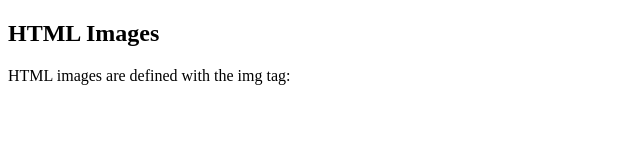
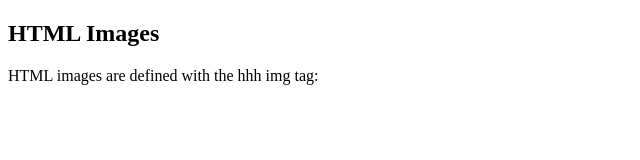
Before and after one commit to Dhanhiyel/ContinousDeploymentTest, a plain HTML site: page web.html in a window 1280 px wide. Shown: the full height of the page, 0-640 px from the left. Drawn offline with Linux system fonts and the light colour scheme.

Commit message:
Update web.html

```diff
--- a/web.html
+++ b/web.html
@@ -3,7 +3,7 @@
 <body>
 
 <h2>HTML Images</h2>
-<p>HTML images are defined with the img tag:</p>
+<p>HTML images are defined with the hhh img tag:</p>
 
 </body>
 </html>
```
